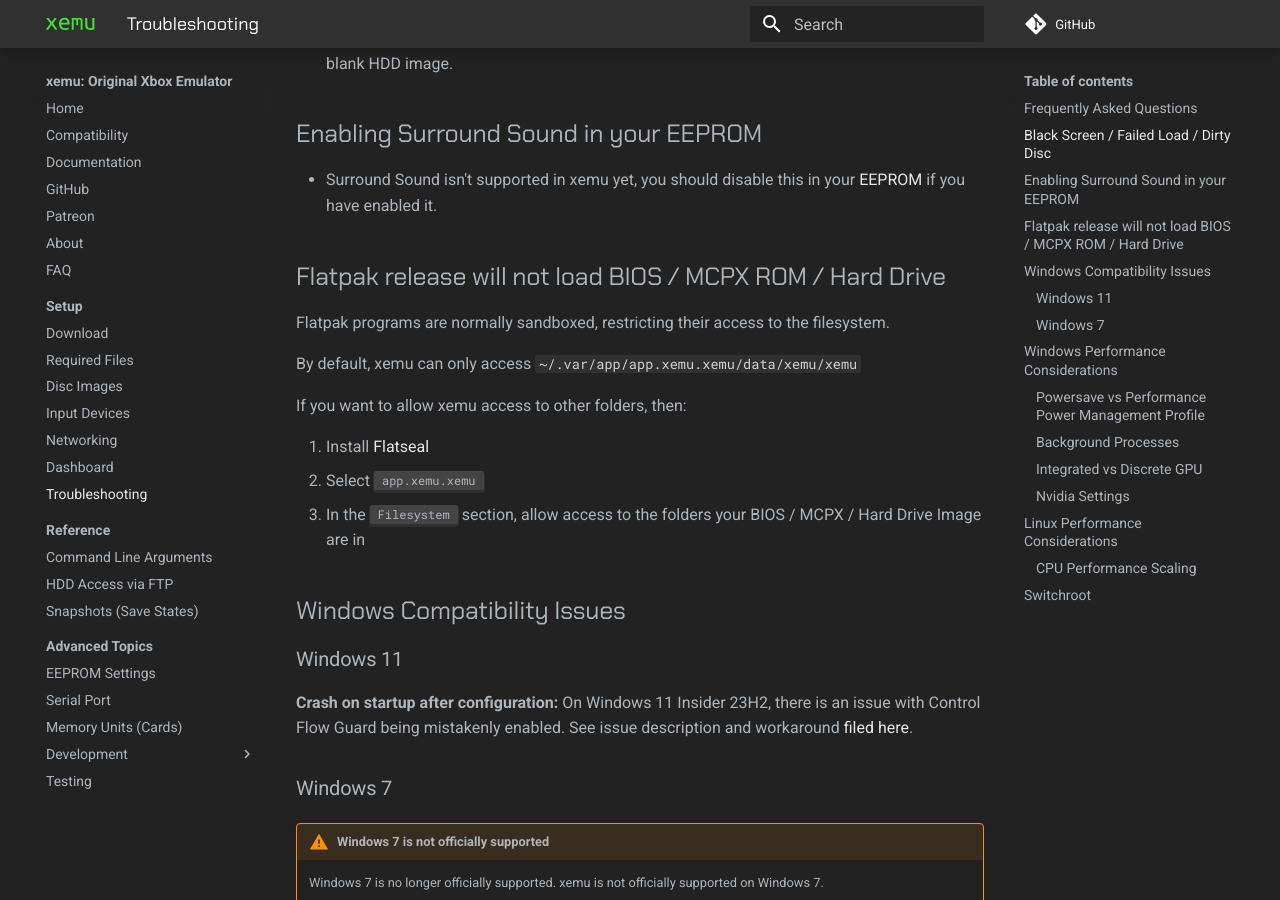
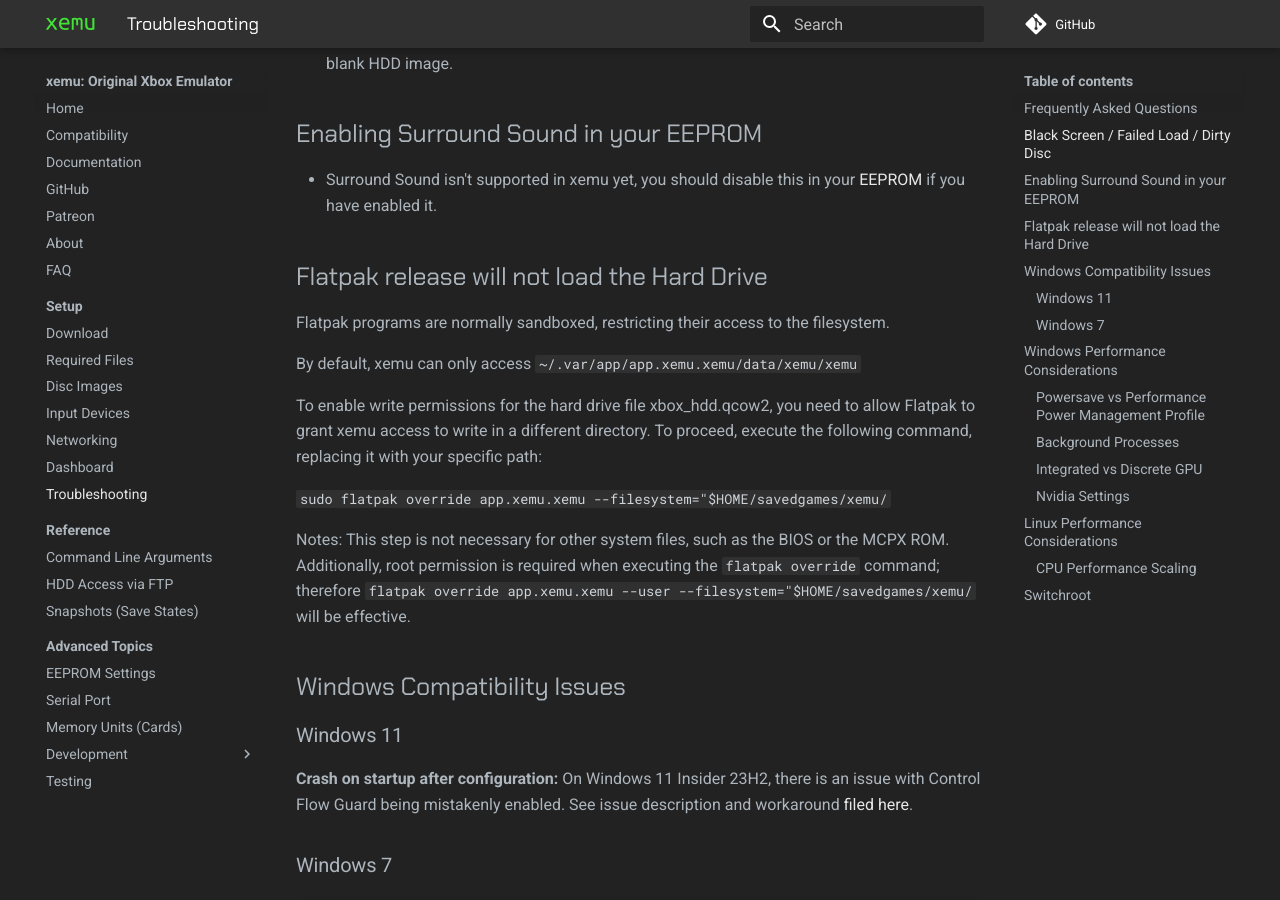
Before and after one commit to xemu-project/xemu-website, an MkDocs documentation site: the page built from docs/docs/troubleshooting.md, in a window 1280 px wide and 900 px high, scrolled down 402 px. Built offline with MkDocs 1.6.1 and Material for MkDocs 9.7.7, drawn with Linux system fonts in a browser that asks for light colours; comment, search, counter and statistics services are not loaded.

Commit message:
Update troubleshooting.md: Replace `flatseal` with `flatpak override`

```diff
--- a/docs/docs/troubleshooting.md
+++ b/docs/docs/troubleshooting.md
@@ -12,17 +12,17 @@ Please check the [list of frequently asked questions](faq.md).
 
 * Surround Sound isn't supported in xemu yet, you should disable this in your [EEPROM](eeprom.md) if you have enabled it.
 
-## Flatpak release will not load BIOS / MCPX ROM / Hard Drive
+## Flatpak release will not load the Hard Drive
 
 Flatpak programs are normally sandboxed, restricting their access to the filesystem.
 
 By default, xemu can only access `~/.var/app/app.xemu.xemu/data/xemu/xemu`
 
-If you want to allow xemu access to other folders, then:
+To enable write permissions for the hard drive file xbox_hdd.qcow2, you need to allow Flatpak to grant xemu access to write in a different directory. To proceed, execute the following command, replacing it with your specific path:
 
-1. Install [Flatseal](https://flathub.org/apps/details/com.github.tchx84.Flatseal)
-2. Select <kbd>app.xemu.xemu</kbd>
-3. In the <kbd>Filesystem</kbd> section, allow access to the folders your BIOS / MCPX / Hard Drive Image are in
+`sudo flatpak override app.xemu.xemu --filesystem="$HOME/savedgames/xemu/`
+
+Notes: This step is not necessary for other system files, such as the BIOS or the MCPX ROM. Additionally, root permission is required when executing the `flatpak override` command; therefore `flatpak override app.xemu.xemu --user --filesystem="$HOME/savedgames/xemu/` will be effective.
 
 ## Windows Compatibility Issues
 
```
